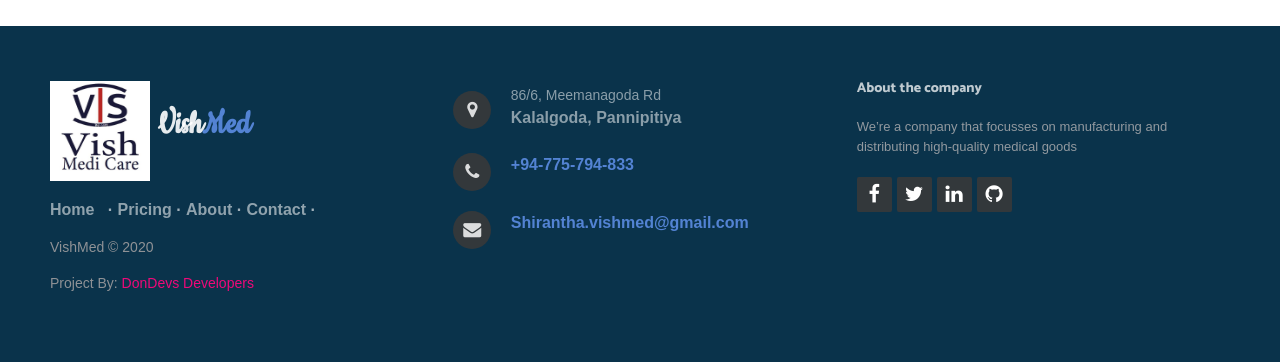
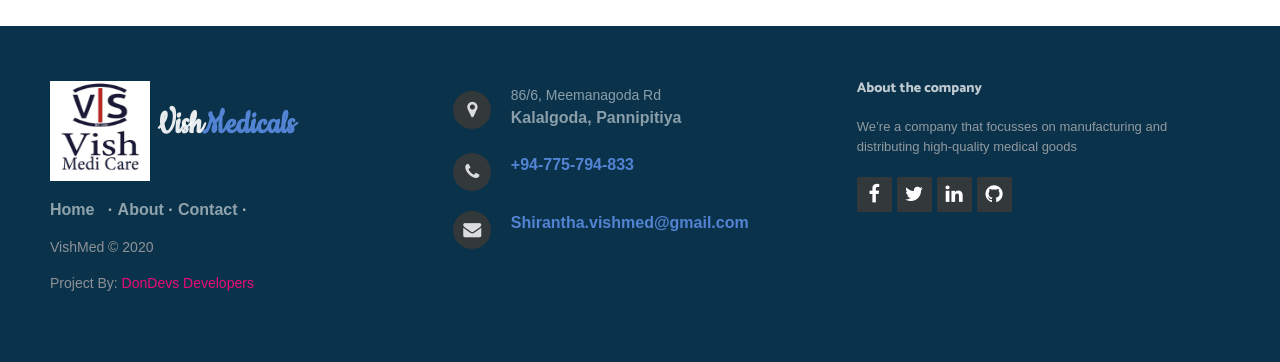
Before and after one commit to zorojurio/vishmedicare, a Django app: page /pages/contact-us/ in a window 1280 px wide. Shown: the part 783-1145 px from the top of the page. Run offline with Django 3.2, Linux system fonts and the light colour scheme; some libraries are stand-ins or nearby versions.

Commit message:
changing the logo name in the footer

```diff
--- a/templates/base/footer.html
+++ b/templates/base/footer.html
@@ -8,12 +8,11 @@
         <div class="col-sm-6 col-md-4 footer-navigation">
             <h3>
                 <img src="{% static 'img/logo.png' %}" alt="Vishmed Company Logo" style="width: 100px; height: 100px;">
-                <a href="#">Vish<span>Med</span></a>
+                <a href="#">Vish<span>Medicals</span></a>
             </h3>
             <p class="links">
                 <a href="{% url 'products:home' %}">Home</a>
                 <strong>&nbsp; · </strong>
-                <a href="#">Pricing</a><strong> · </strong>
                 <a href="{{about_us_url}}">About</a><strong> · </strong>
                 <a href="{{contact_us_url}}">Contact</a><strong> · </strong></p>
             <p class="company-name">VishMed © 2020</p>
```
